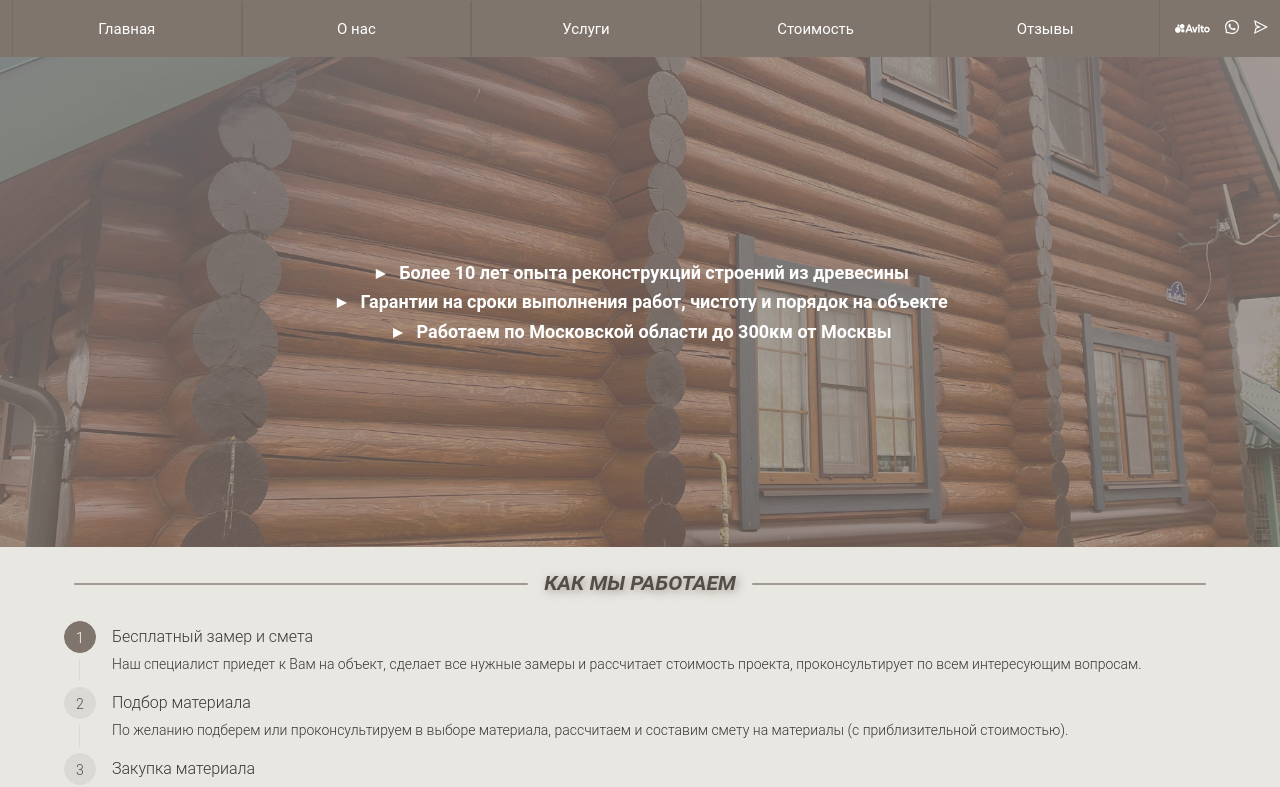
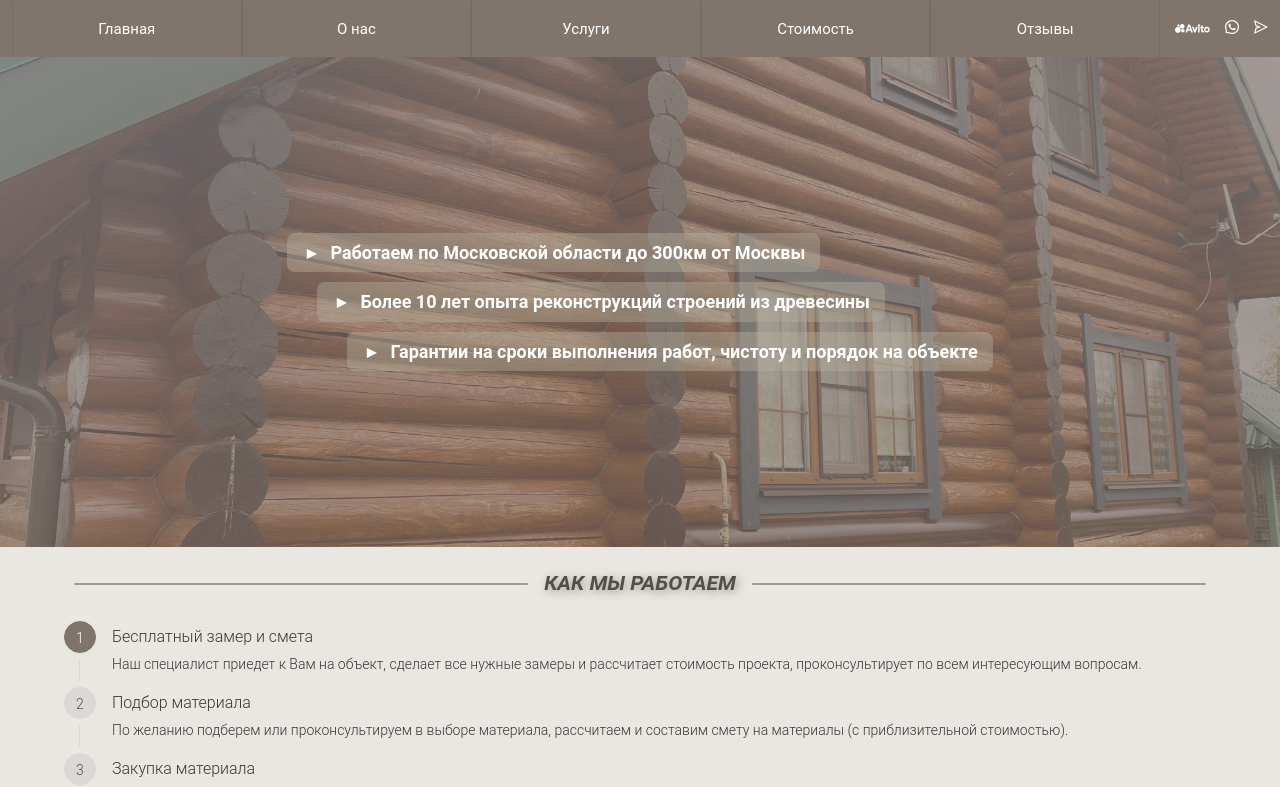
Before and after one commit to dolichotis/veronika, a React (Create React App) app: page / in a window 1280 px wide. Shown: the top 787 px of the page. Built offline with nearby package versions, Linux system fonts and the light colour scheme; a small style sheet from the web is missing; a web font is replaced by a local one.

Commit message:
main style img

```diff
--- a/src/components/about/aboutUs.js
+++ b/src/components/about/aboutUs.js
@@ -25,7 +25,8 @@ const AboutUs = () => (
     >
       <Carousel autoplay>
         <div>
-        <h3 style={contentStyle}>Накоплен большой опыт в реставрации деревянных домов. Мастера работают более 10 лет.</h3>
+          <h3 style={contentStyle}>Накоплен большой опыт в реставрации деревянных домов. Мастера
+            работают более 10 лет.</h3>
         </div>
         <div>
           <h3 style={contentStyle}>Работаем только на качественном и проверенном оборудовании</h3>
@@ -41,6 +42,7 @@ const AboutUs = () => (
         </div>
       </Carousel>
     </ConfigProvider>
+
 );
 export default AboutUs;
 
--- a/src/components/main/main.css
+++ b/src/components/main/main.css
@@ -1,6 +1,6 @@
 .main {
     position: relative; /* чтобы overlay позиционировался относительно .main */
-    background-image: url('main3.jpeg');
+    background-image: url('main4.jpg');
     background-size: cover;
     background-position: center;
     background-repeat: no-repeat;
@@ -30,17 +30,33 @@
 
 
 .text-container li {
-    margin: 10px;
+    margin: 10px 0;
+    padding: 10px 15px;
     font-size: 18px;
     font-weight: bold;
+    background-color: rgba(182, 178, 159, 0.4);
+    border-radius: 8px;
+    max-width: 100%;
+    position: relative;
+    width: fit-content;
+}
+
+.text-container li:nth-child(2) {
+    margin-left: 30px;
+}
+.text-container li:nth-child(3) {
+    margin-left: 60px;
+}
+.text-container li:nth-child(4) {
+    margin-left: 90px;
 }
 
 .text-container li::before {
-    content: "▸"; /* Стрелочка, можно заменить на другой символ */
-    color: #ffffff; /* Цвет стрелочки */
+    content: "▸";
+    color: #ffffff;
     display: inline-block;
-    width: 1em; /* Пространство перед текстом */
-    margin-right: 10px; /* Отступ между стрелкой и текстом */
+    width: 1em;
+    margin-right: 10px;
 }
 
 .mainImg {
--- a/src/components/main/main.js
+++ b/src/components/main/main.js
@@ -7,9 +7,9 @@ function Main() {
     <div className="main" id="mainID">
       <div className="overlay"></div>
       <ul className="text-container">
+        <li className="liMain">Работаем по Московской области до 300км от Москвы</li>
         <li className="liMain">Более 10 лет опыта реконструкций строений из древесины</li>
         <li className="liMain">Гарантии на сроки выполнения работ, чистоту и порядок на объекте</li>
-        <li className="liMain">Работаем по Московской области до 300км от Москвы</li>
       </ul>
     </div>
   )
```
Also changed, not shown: src/components/main/main4.jpg (added). Lines whose indentation alone changed are shown as unchanged.
